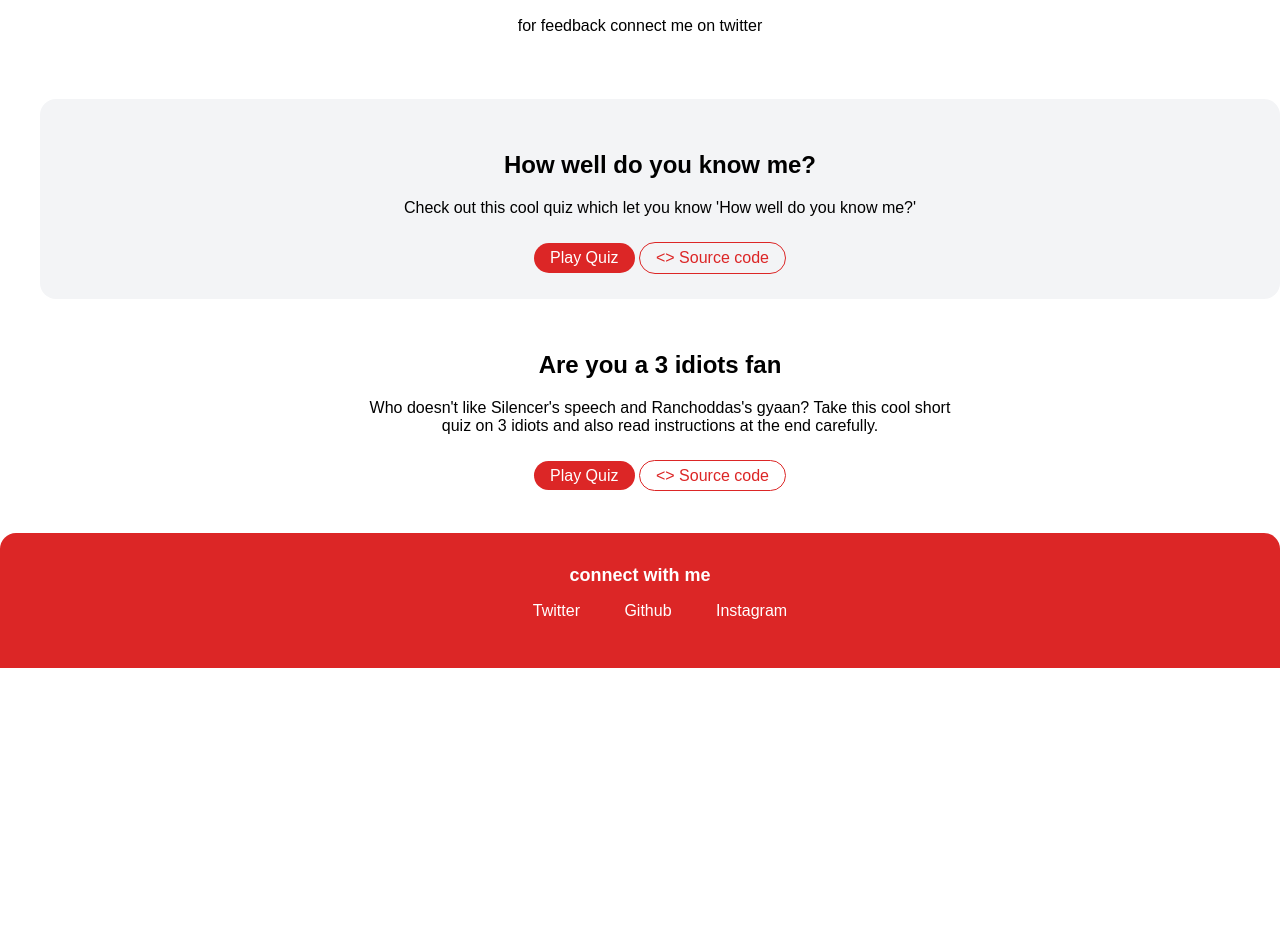
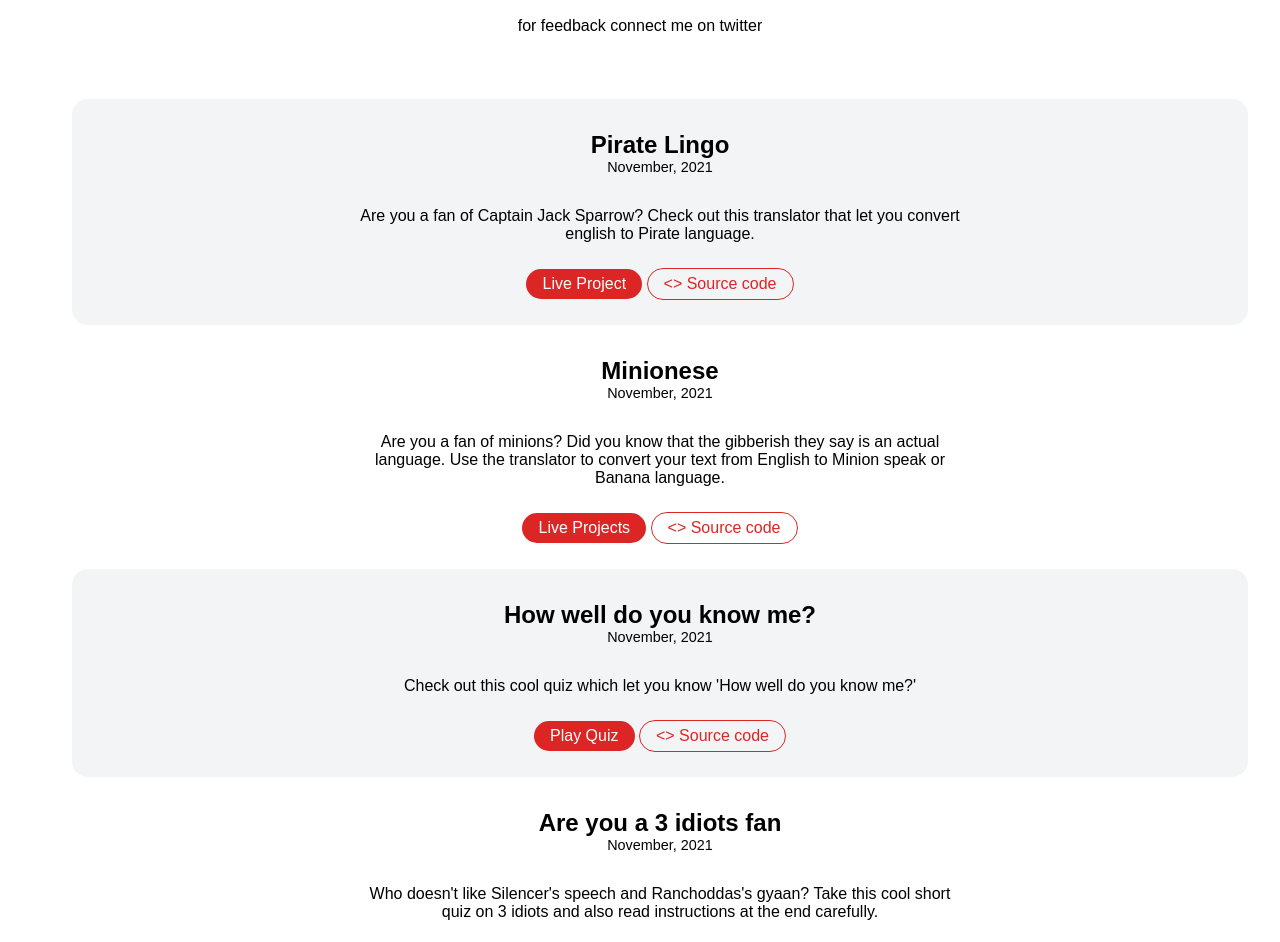
Before and after one commit to amanchauhann/Lesson-three, a plain HTML site: page projects.html in a window 1280 px wide. Shown: the part 306-1248 px from the top of the page. Before the commit the page ends 974 px from the top, so only its background shows below. Drawn offline with Linux system fonts and the light colour scheme; a web font is replaced by a local one.

Commit message:
Update: Added projects

```diff
--- a/projects.html
+++ b/projects.html
@@ -9,7 +9,7 @@
     <link href="/style.css" rel="stylesheet" />
 </head>
 
-<body>
+<body class="body-style">
     <nav class="navigation">
         <div class="brand border-3d">
             <a class="link" href="index.html">Aman Chauhan</a>
@@ -43,7 +43,38 @@
     <ul class="nonbullet">
         <li>
             <section class="section ow">
-                <h1>How well do you know me?</h1>
+                <h1 class="newclass">Pirate Lingo</h1>
+                <p class="newclass date">November, 2021</p>
+                <div class="center-container">
+                    Are you a fan of Captain Jack Sparrow? Check out this translator that let you convert english to Pirate language.
+                </div>
+                <a class="link link-primary" href="https://mystifying-poitras-bbc030.netlify.app/" target="_blank">Live Project</a>
+
+                <a class="link link-secondary" href="https://github.com/amanchauhann/How-well-you-know-me"
+                    target="_blank">
+                    <> Source code
+                </a>
+            </section>
+        </li>
+
+        <li>
+            <section class="section">
+                <h1 class="newclass">Minionese</h1>
+                <p class="newclass date">November, 2021</p>
+                <div class="center-container">
+                    Are you a fan of minions? Did you know that the gibberish they say is an actual language. Use the translator to convert your text from English to Minion speak or Banana language.
+                </div>
+                <a class="link link-primary" href="https://english-tominion.netlify.app/" target="_blank">Live Projects</a>
+                <a class="link link-secondary" href="https://github.com/amanchauhann/Vanilla-JavaScript" target="_blank">
+                    <> Source code
+                </a>
+            </section>
+        </li>
+
+        <li>
+            <section class="section ow">
+                <h1 class="newclass">How well do you know me?</h1>
+                <p class="newclass date">November, 2021</p>
                 <div class="center-container">
                     Check out this cool quiz which let you know 'How well do you know me?'
                 </div>
@@ -59,7 +90,8 @@
 
         <li>
             <section class="section">
-                <h1>Are you a 3 idiots fan</h1>
+                <h1 class="newclass">Are you a 3 idiots fan</h1>
+                <p class="newclass date">November, 2021</p>
                 <div class="center-container">
                     Who doesn't like Silencer's speech and Ranchoddas's gyaan? Take this cool short quiz on 3 idiots and
                     also read instructions at the end carefully.
--- a/style.css
+++ b/style.css
@@ -26,6 +26,7 @@ hr {
 .center-container {
     max-width: 600px;
     margin: auto;
+    margin-top: 2rem;
     margin-bottom: 2rem;
 }
 
@@ -42,7 +43,7 @@ hr {
     border: 1px;
     text-align: center;
     max-width: 140px;
-
+    cursor: pointer;
 }
 
 .link-primary {
@@ -81,6 +82,7 @@ hr {
     color: var(--color-white);
     padding: 1rem 1.5rem;
     border-bottom-left-radius: 1rem;
+    size: 20em;
 }
 
 .brand {
@@ -201,3 +203,21 @@ hr {
 .showcase-blog {
     padding-bottom: 10rem;
 }
+
+.width-max {
+    max-width: 15%;
+}
+
+.newclass {
+    margin: 0em;
+}
+
+.date {
+    font-size: 0.9em;
+}
+
+.body-style {
+    max-width: 95%;
+    width: 100%;
+    margin: auto;
+}
```
Also changed, not shown: blogone.html (+1 -1 lines), blogs.html (+1 -1 lines), blogtwo.html (+1 -1 lines), index.html (+3 -1 lines), interests.html (+10 -7 lines).
